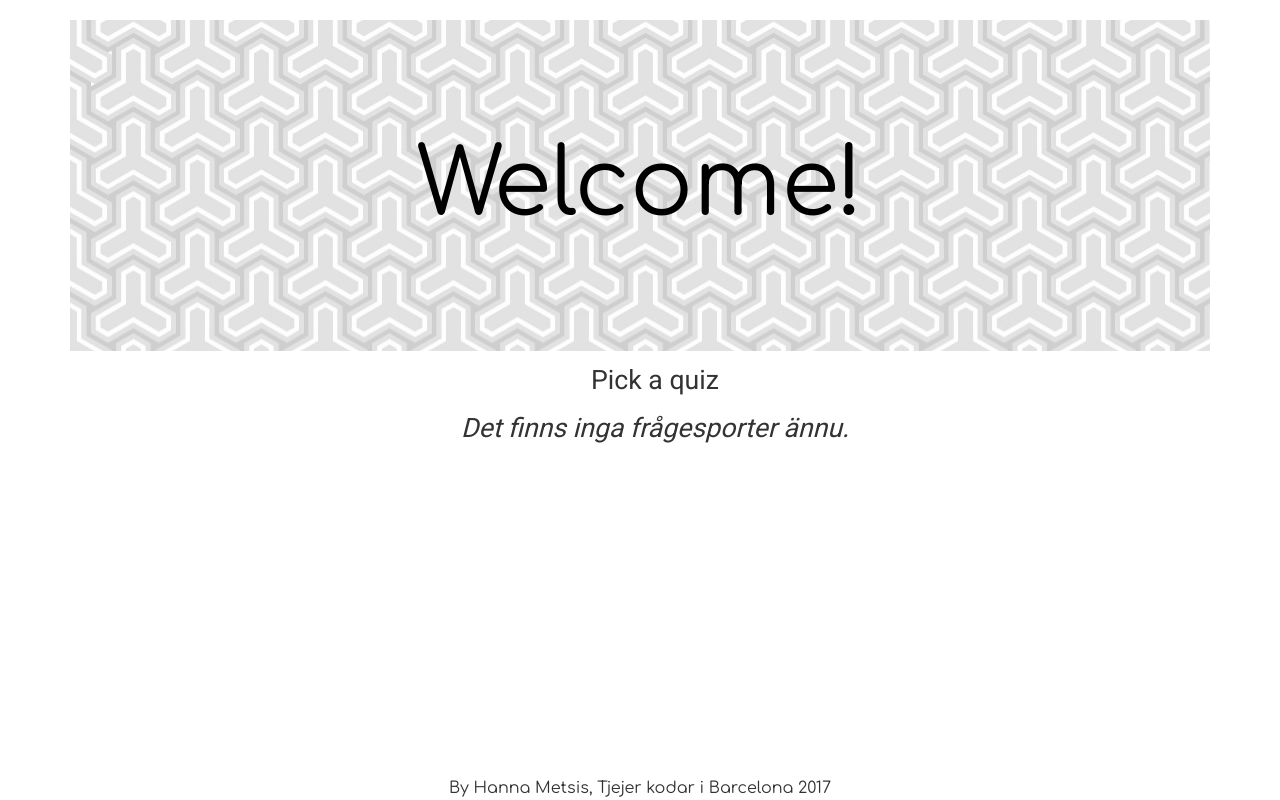
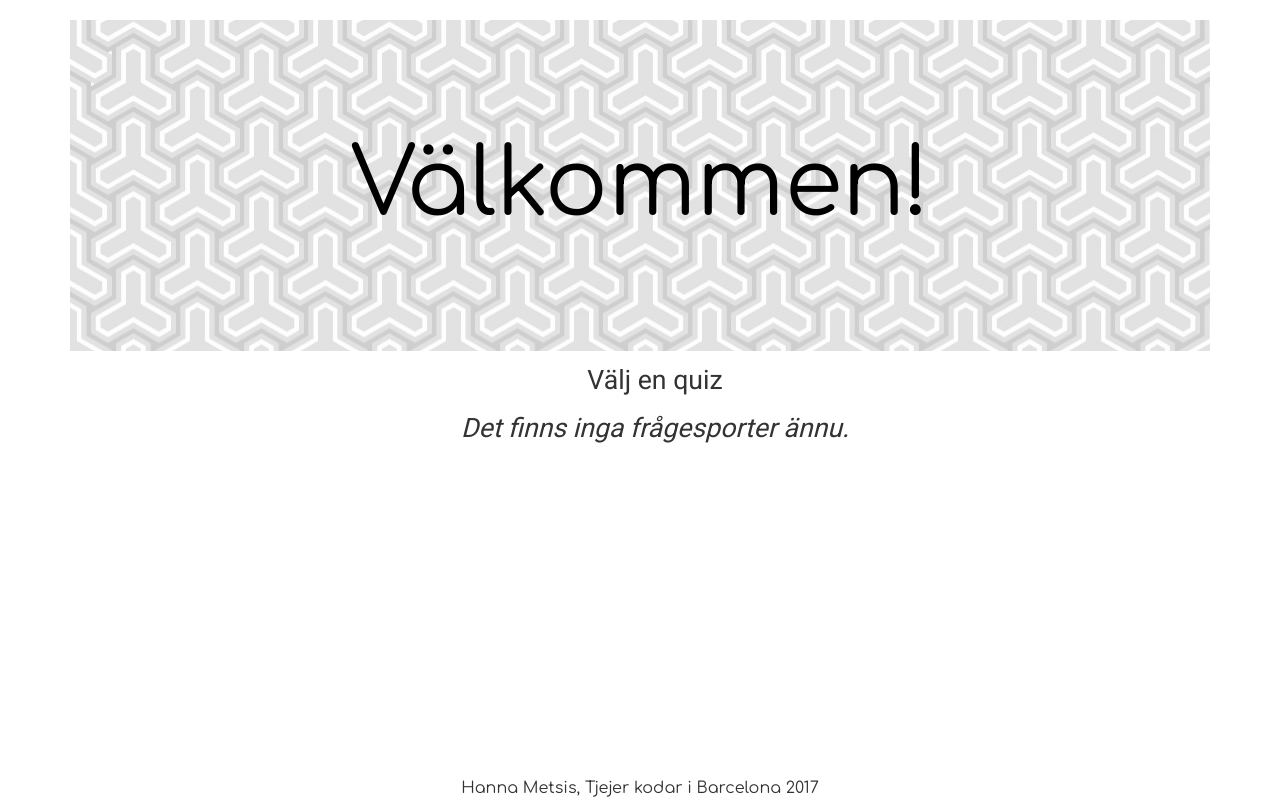
Before and after one commit to hmetsis/quizproject, a Django app: page / in a window 1280 px wide. Run offline with Django 3.2, Linux system fonts and the light colour scheme; data that the repository does not hold is empty; some libraries are stand-ins or nearby versions.

Commit message:
Html content edits

```diff
--- a/quiz/templates/quiz.html
+++ b/quiz/templates/quiz.html
@@ -4,7 +4,7 @@
 	<meta charset="utf-8">
 	<meta http-equiv="X-UA-Compatible" content="IE=edge">
 	<meta name="viewpoint" content="width=device-width, intitial-scale=1">
-	<title>Quiz site</title>
+	<title>Quizsida</title>
 	<link href="/static/css/bootstrap.min.css" rel="stylesheet">
 	<link href="/static/quizsida.css" rel="stylesheet">
 
--- a/quiz/templates/start.html
+++ b/quiz/templates/start.html
@@ -13,14 +13,14 @@
 	<div class="container">
 		<div class="row">
 			<div class="col-sm-12">
-				<h1>Welcome!</h1>
+				<h1>Välkommen!</h1>
 			</div>
 		</div>
 	<div class="container">
 		<div class="row">
 			<div class="col-sm-12">
 				<p>
-					Pick a quiz
+					Välj en quiz
 				</p>
 			</div>
 		</div>
@@ -50,7 +50,7 @@
 		{% endfor %}
 </body>
 <footer>
-	By Hanna Metsis, Tjejer kodar i Barcelona 2017
+	Hanna Metsis, Tjejer kodar i Barcelona 2017
 
 </footer>
 
```
